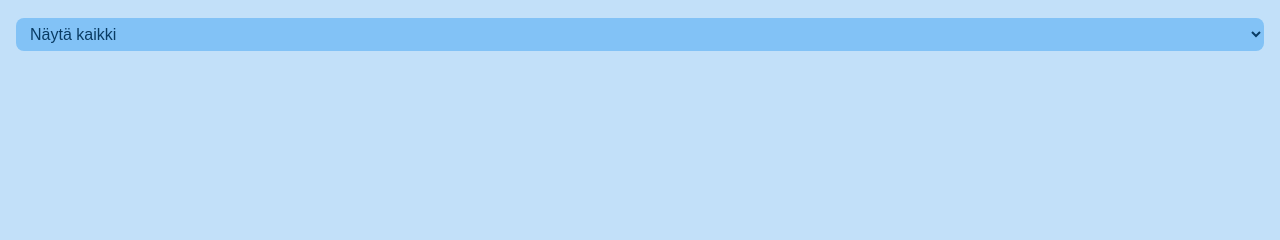
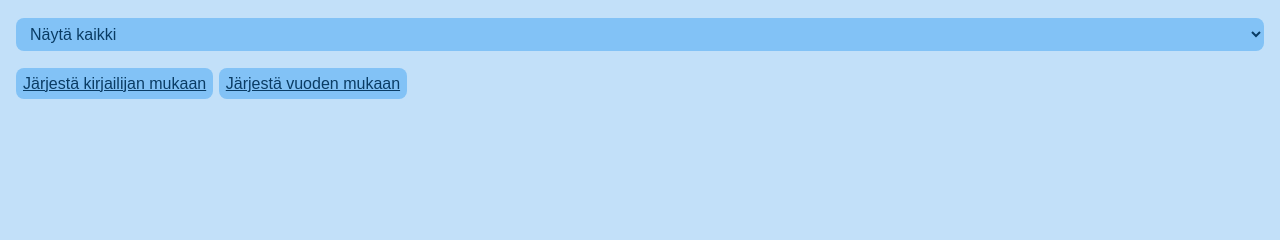
Before and after one commit to kuhalainen/PMVALO-Miniprojekti, a Flask app: template src/templates/index.html in a window 1280 px wide. Shown: the part 268-508 px from the top of the page. Run offline with Flask 3, Linux system fonts and the light colour scheme; the template is opened without the code that fills it, so the values that code supplies are empty.

Commit message:
add buttons for sorting references

```diff
--- a/src/templates/index.html
+++ b/src/templates/index.html
@@ -46,6 +46,11 @@
   </form>
 
   <p>
+    <a href="/" class="button" > Järjestä kirjailijan mukaan</a>
+    <a href="/" class="button" > Järjestä vuoden mukaan</a>
+  </p>
+
+  <p>
     {%for item in items%}
     <ul>
       ---------------------------------------------------------------------------------------------------<br />
```
